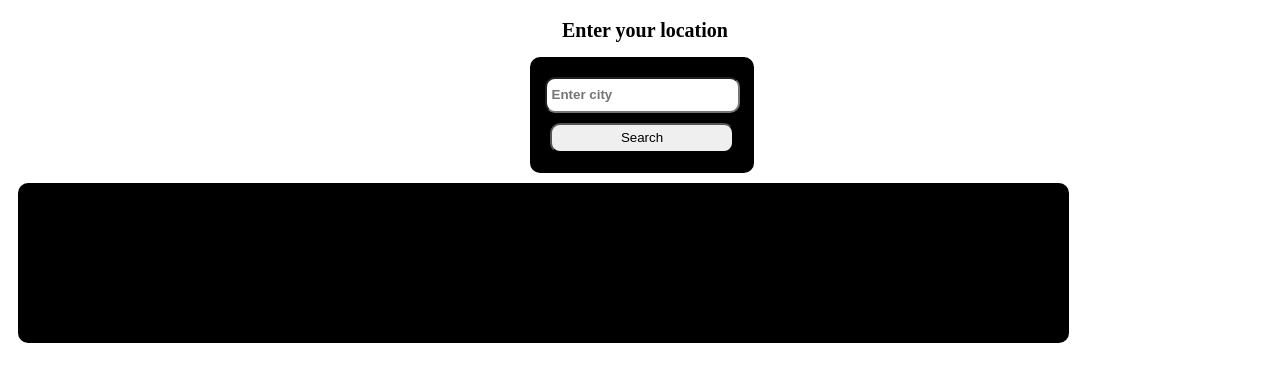
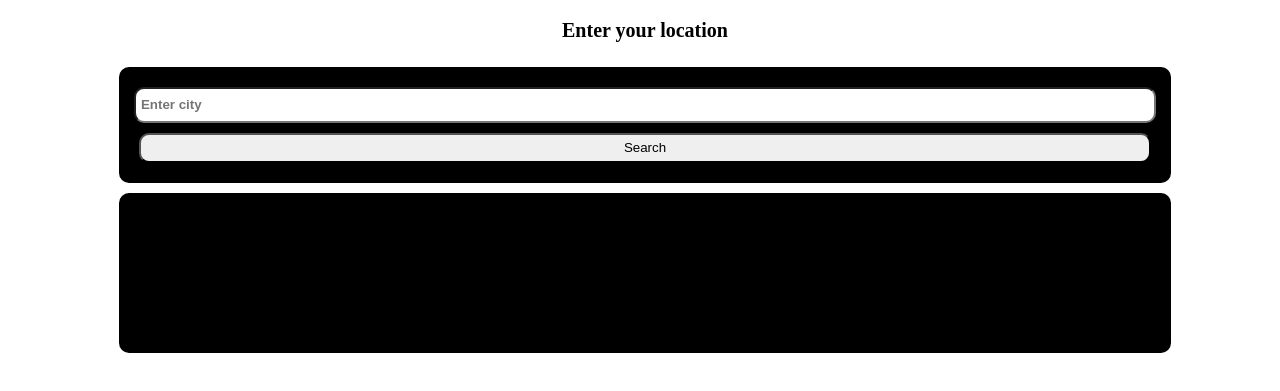
Before and after one commit to sssapio/weather-app, a plain HTML site: page index.html in a window 1280 px wide. Shown: the part 69-460 px from the top of the page. Drawn offline with Linux system fonts and the light colour scheme.

Commit message:
UI changes

```diff
--- a/styles.css
+++ b/styles.css
@@ -18,6 +18,7 @@ h1 {
 label {
   font-size: 20px;
   font-weight: bold;
+  margin-bottom: 10px;
 }
 #search-bar {
   display: flex;
@@ -26,9 +27,9 @@ label {
   justify-content: center;
   gap: 15px;
   margin-left: 10px;
+  width: 100%;
 }
 #textbar {
-  width: 80%;
   background-color: black;
   padding: 20px;
   border-radius: 10px;
@@ -36,8 +37,8 @@ label {
   display: flex;
   flex-direction: column;
   align-items: center;
-  align-self: flex-start;
   justify-content: center;
+  width: 80%;
 }
 button {
   width: 100%;
@@ -52,7 +53,6 @@ button {
   gap: 10px;
   display: flex;
   flex-direction: column;
-  align-self: flex-start;
   color: white;
   margin-left: 10px;
   margin-top: 10px;
```
